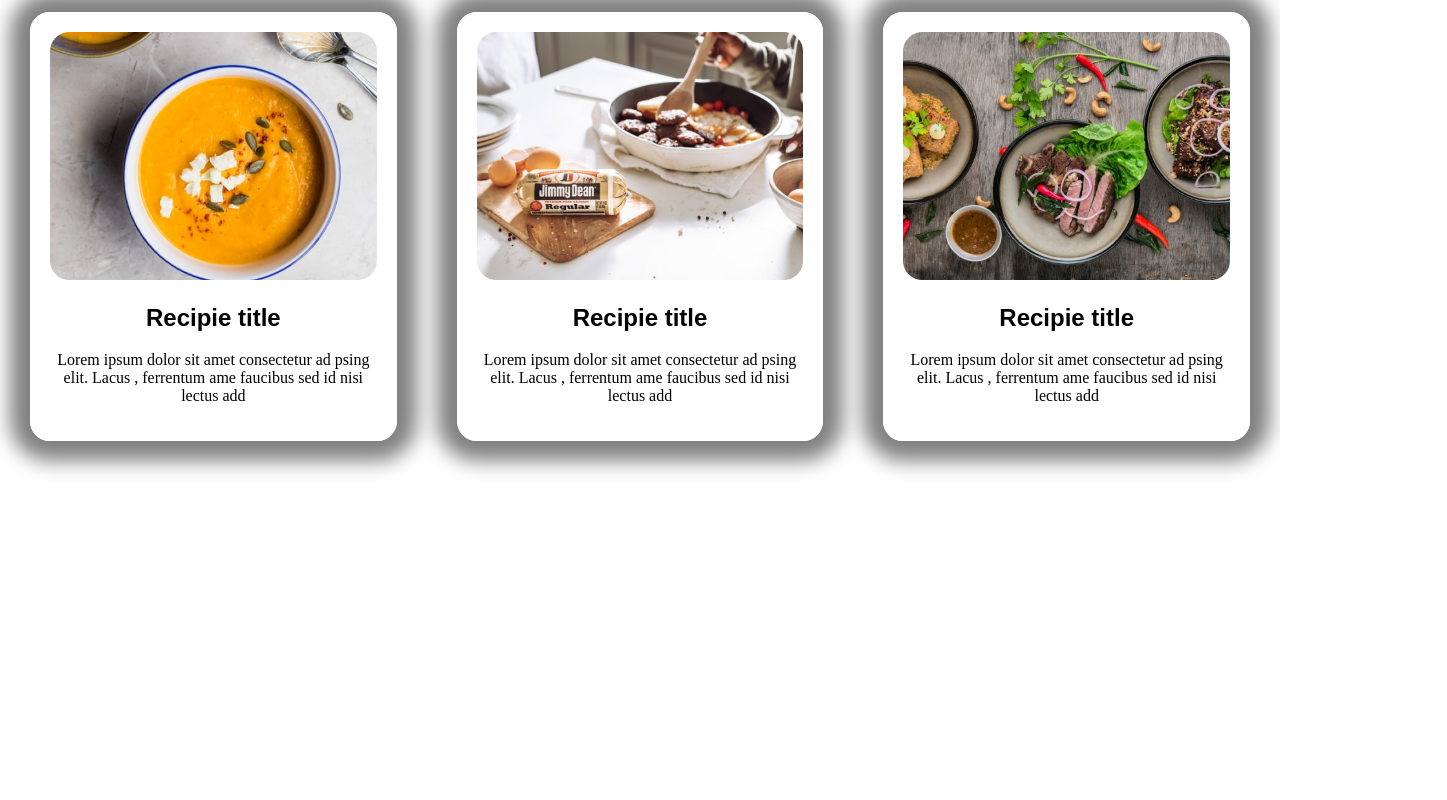
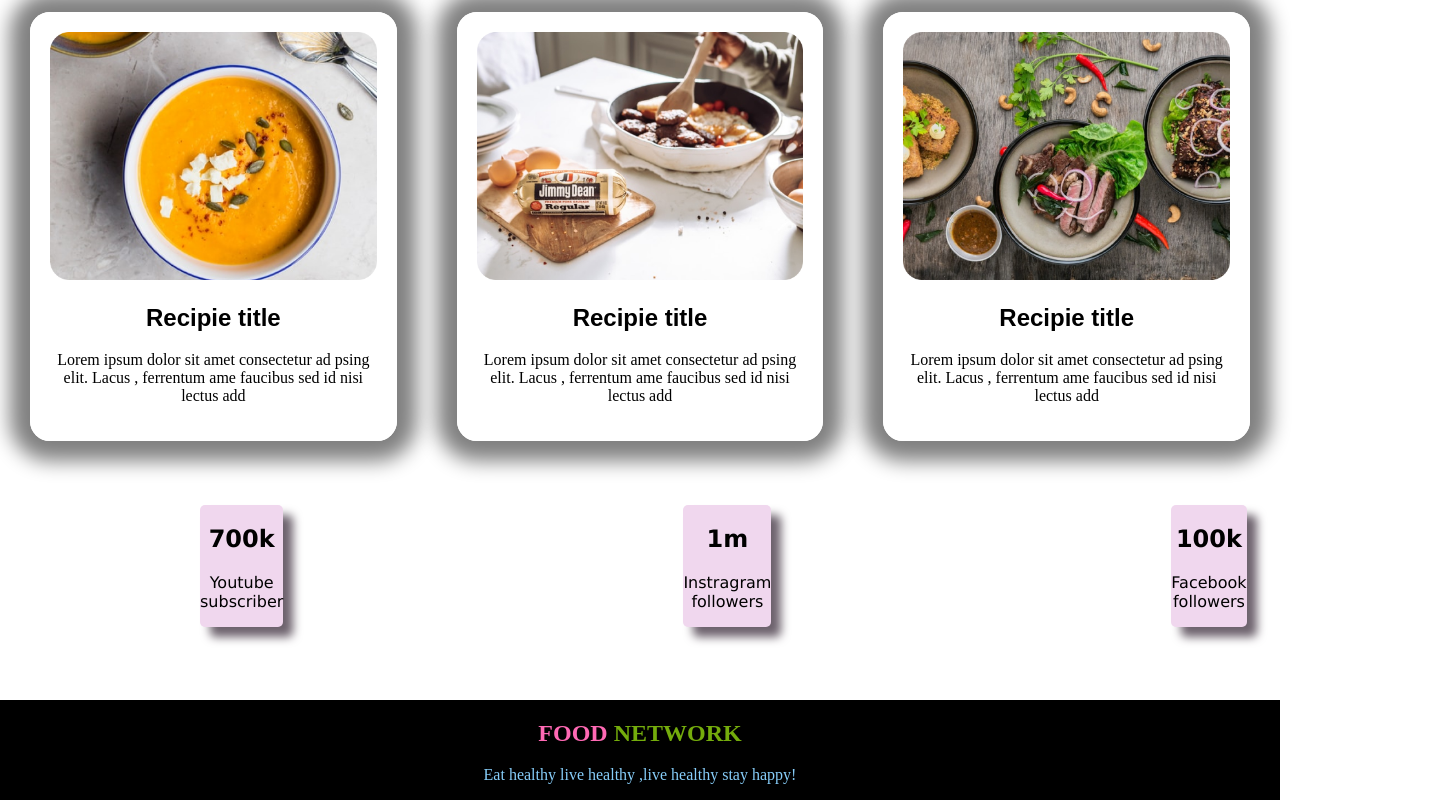
Before and after one commit to Munni2244/food-network, a plain HTML site: page index.html in a window 1280 px wide. Shown: the part 1239-2039 px from the top of the page, 1447 px wide, since content can reach past the window. Before the commit the page ends 1744 px from the top, so only its background shows below. Drawn offline with Linux system fonts and the light colour scheme.

Commit message:
web done

```diff
--- a/index.html
+++ b/index.html
@@ -33,7 +33,7 @@
             <h1 class="header">About Me</h1>
             <p class="paragraph">
                 I am Munni. I loves food. <br> The kind of food vegetables, rice, salad, sup, omlet and etc. <br>
-                I know that what kind of food are needed for good health. <br> That's why i feel so good!
+                I know that what kind of food are needed for good health. <br> And i eat healthy food. That's  why alwayes i feel so good!
         </p>
         <a c class="link-button" target="-blank" href="https://www.facebook.com/profile.php?id=100033327230415"> Contact Me </a>
         </div>
@@ -67,6 +67,32 @@
         </div>
     </div>
     </section>
+    <section>
+        <div class=" main-box6">
+        <div class="border">
+            <h1 class="box6" >700k</h1>
+            <p>Youtube subscriber</p>
+
+        </div>
+        <div class="border">
+            <h1 class="box6">1m</h1>
+            <p>Instragram followers</p>
+        </div>
+        <div class="border">
+            <h1 class="box6">100k</h1>
+            <p>Facebook followers</p>
+        </div>
+    </div>
+    </section>
+    <section>
+        <div class="box5">
+        <h1> <span id="text3"> FOOD</span> <span id="text4"> NETWORK</span></h1>
+        <p id="color">
+            Eat healthy live healthy ,live healthy stay happy!
+        </p>
+    </div>
+    </section>
+
 
 </body>
 </html>
--- a/style.css
+++ b/style.css
@@ -80,3 +80,39 @@ width: 100%;
 .text1{
     font-family: fantasy;
 }
+#text3{
+    color: hotpink;
+}
+#text4{
+    color: rgb(116, 172, 12);
+}
+.box5{
+    text-align: center;
+    background-color: black;
+    width: 100%;
+}
+#color{
+    color: lightskyblue;
+}
+.main-box6{
+    display: flex;
+}
+.main-box6 img{
+    width: 100%;
+
+}
+.border{
+    width: 100%;
+    margin-left: 200px;
+    margin-right: 200px;
+    margin-bottom: 5%;
+    text-align: center;
+    font-family: 'Lucida Sans', 'Lucida Sans Regular', 'Lucida Grande', 'Lucida Sans Unicode', Geneva, Verdana, sans-serif;
+    background-color: rgb(240, 215, 238);
+    border: 5px;
+    border-color: rgb(236, 117, 177);
+    border-radius: 5px;
+}
+.border{
+    box-shadow: 10px 10px 10px  rgb(109, 98, 109);
+}
```
